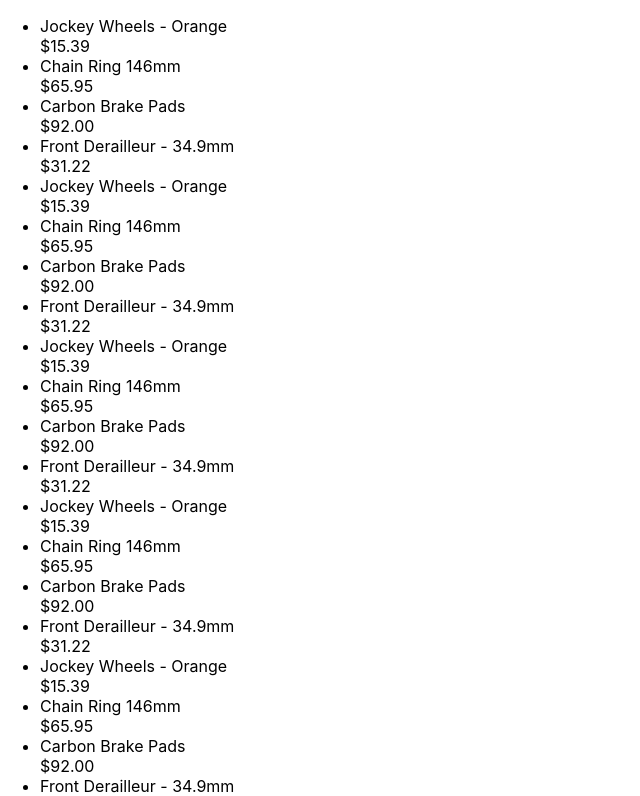
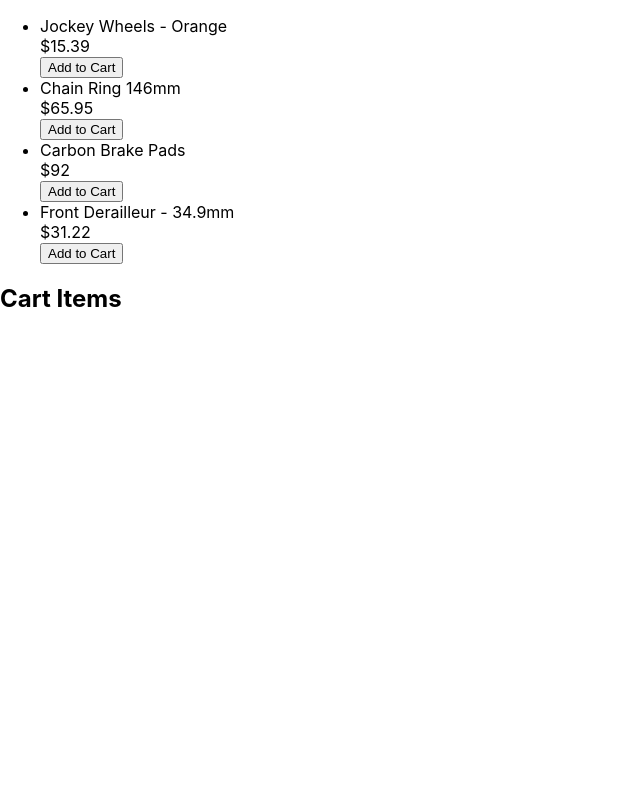
Before and after one commit to 92Passionfruit/code-challenge, a React (Create React App) app: page / in a window 1280 px wide. Shown: the top 796 px of the page, without its empty margins (0-640 px from the left). Built offline with nearby package versions, Linux system fonts and the light colour scheme.

Commit message:
logic to add items to cart and pass to shoppingcart component + shopping cart component to display cart items + updated objects in product list to make price fit with type: number (was string)

```diff
--- a/src/assets/products.json
+++ b/src/assets/products.json
@@ -2,141 +2,21 @@
     {
       "uuid": 1,
       "name": "Jockey Wheels - Orange",
-      "price": "15.39"
+      "price": 15.39
     },
     {
       "uuid": 2,
       "name": "Chain Ring 146mm",
-      "price": "65.95"
+      "price": 65.95
     },
     {
       "uuid": 3,
       "name": "Carbon Brake Pads",
-      "price": "92.00"
+      "price": 92.00
     },
     {
       "uuid": 4,
       "name": "Front Derailleur - 34.9mm",
-      "price": "31.22"
-    },
-    {
-      "uuid": 5,
-      "name": "Jockey Wheels - Orange",
-      "price": "15.39"
-    },
-    {
-      "uuid": 6,
-      "name": "Chain Ring 146mm",
-      "price": "65.95"
-    },
-    {
-      "uuid": 7,
-      "name": "Carbon Brake Pads",
-      "price": "92.00"
-    },
-    {
-      "uuid": 8,
-      "name": "Front Derailleur - 34.9mm",
-      "price": "31.22"
-    },
-    {
-      "uuid": 9,
-      "name": "Jockey Wheels - Orange",
-      "price": "15.39"
-    },
-    {
-      "uuid": 10,
-      "name": "Chain Ring 146mm",
-      "price": "65.95"
-    },
-    {
-      "uuid": 11,
-      "name": "Carbon Brake Pads",
-      "price": "92.00"
-    },
-    {
-      "uuid": 12,
-      "name": "Front Derailleur - 34.9mm",
-      "price": "31.22"
-    },
-    {
-      "uuid": 13,
-      "name": "Jockey Wheels - Orange",
-      "price": "15.39"
-    },
-    {
-      "uuid": 14,
-      "name": "Chain Ring 146mm",
-      "price": "65.95"
-    },
-    {
-      "uuid": 15,
-      "name": "Carbon Brake Pads",
-      "price": "92.00"
-    },
-    {
-      "uuid": 16,
-      "name": "Front Derailleur - 34.9mm",
-      "price": "31.22"
-    },
-    {
-      "uuid": 17,
-      "name": "Jockey Wheels - Orange",
-      "price": "15.39"
-    },
-    {
-      "uuid": 18,
-      "name": "Chain Ring 146mm",
-      "price": "65.95"
-    },
-    {
-      "uuid": 19,
-      "name": "Carbon Brake Pads",
-      "price": "92.00"
-    },
-    {
-      "uuid": 20,
-      "name": "Front Derailleur - 34.9mm",
-      "price": "31.22"
-    },
-    {
-      "uuid": 21,
-      "name": "Jockey Wheels - Orange",
-      "price": "15.39"
-    },
-    {
-      "uuid": 22,
-      "name": "Chain Ring 146mm",
-      "price": "65.95"
-    },
-    {
-      "uuid": 23,
-      "name": "Carbon Brake Pads",
-      "price": "92.00"
-    },
-    {
-      "uuid": 24,
-      "name": "twenty four",
-      "price": "31.22"
-    },
-    {
-      "uuid": 25,
-      "name": "Jockey Wheels - Orange",
-      "price": "15.39"
-    },
-    {
-      "uuid": 26,
-      "name": "Chain Ring 146mm",
-      "price": "65.95"
-    },
-    {
-      "uuid": 27,
-      "name": "Carbon Brake Pads",
-      "price": "92.00"
-    },
-    {
-      "uuid": 28,
-      "name": "twenty eight",
-      "price": "31.22"
+      "price": 31.22
     }
   ]
--- a/src/context/ShoppingCart.tsx
+++ b/src/context/ShoppingCart.tsx
@@ -1,5 +1,25 @@
-const ShoppingCart = () => {
-  return <div></div>;
+// Define a type or interface for product if not already defined
+interface Product {
+  uuid: number;
+  name: string;
+  price: number;
+}
+
+interface ShoppingCartProps {
+  cart: Product[]; // Define the type of cart items
+}
+
+const ShoppingCart = ({ cart }: ShoppingCartProps) => {
+  return (
+    <div>
+      <h2>Cart Items</h2>
+      <ul>
+        {cart.map((item) => (
+          <li key={item.uuid}>{item.name}</li>
+        ))}
+      </ul>
+    </div>
+  );
 };
 
 export default ShoppingCart;
--- a/src/pages/Store.tsx
+++ b/src/pages/Store.tsx
@@ -1,22 +1,50 @@
+import React, { useState } from "react";
 import productsData from "../assets/products.json";
+import ShoppingCart from "../context/ShoppingCart";
 
-const Products = () => {
+interface Product {
+  uuid: number;
+  name: string;
+  price: number;
+}
+
+const Store: React.FC = () => {
+  // Add to shopping Cart
+  const [cart, setCart] = useState<Product[]>([]); // state variable = cart (empty array, setCart function updates state
+
+  //Add to cart function (cart state = all current cart items + new product)
+  const addToCart = (product: Product) => {
+    setCart([...cart, product]);
+  };
+
+  // limit displayed products to 24
   const displayedProducts = productsData.slice(0, 24);
 
+  // handling empty product list
   if (displayedProducts.length === 0) {
     return <div>No products available</div>;
   }
 
+  // Product rendering
   return (
+    <div>
       <ul>
         {displayedProducts.map((item) => (
           <li key={item.uuid} role="listitem">
             <div>{item.name ? item.name : "Unnamed Product"}</div>
             <div>{item.price ? `$${item.price}` : "Price not available"}</div>
+            <button
+              data-testid={`add-to-cart-${item.uuid}`}
+              onClick={() => addToCart(item)}
+            >
+              Add to Cart
+            </button>
           </li>
         ))}
       </ul>
+      <ShoppingCart cart={cart} /> {/* Pass cart state to ShoppingCart.tsx */}
+    </div>
   );
 };
 
-export default Products;
+export default Store;
```
Lines whose indentation alone changed are shown as unchanged.
